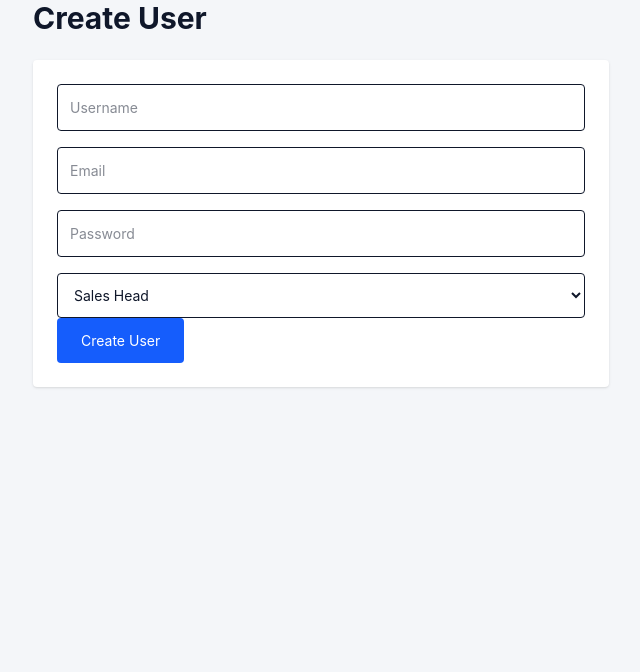
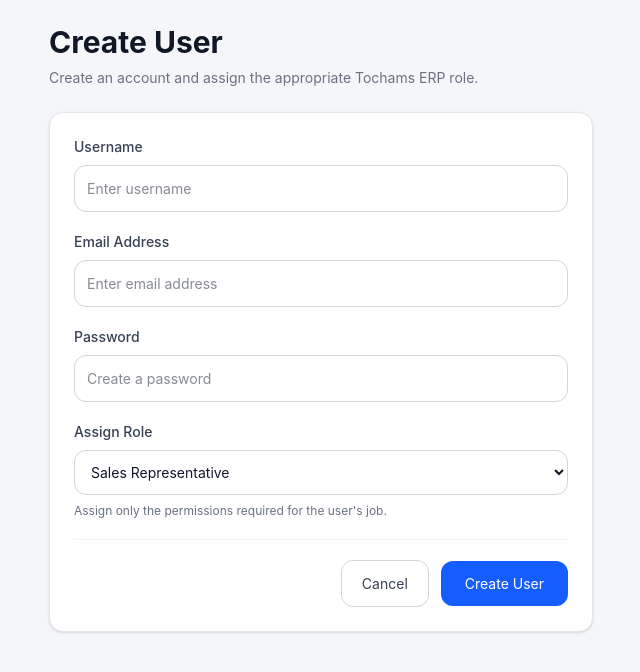
Before and after one commit to Adealx/tochams-erp-frontend, a Next.js app: page /users/create in a window 1280 px wide. Shown: the top 672 px of the page, without its empty margins (319-959 px from the left). Built offline with nearby package versions, Linux system fonts and the light colour scheme; no server answers.

Commit message:
Improve user management and role-based navigation

```diff
--- a/src/app/users/create/page.tsx
+++ b/src/app/users/create/page.tsx
@@ -1,3 +1,4 @@
+
 "use client";
 
 import { useState } from "react";
@@ -20,16 +21,20 @@ export default function CreateUserPage() {
   const handleChange = (
     e: React.ChangeEvent<HTMLInputElement | HTMLSelectElement>
   ) => {
-    setFormData({
-      ...formData,
-      [e.target.name]: e.target.value,
-    });
+    const { name, value } = e.target;
+
+    setFormData((previous) => ({
+      ...previous,
+      [name]: value,
+    }));
   };
 
   const handleSubmit = async (
-    e: React.FormEvent
+    e: React.FormEvent<HTMLFormElement>
   ) => {
     e.preventDefault();
+
+    if (loading) return;
 
     setLoading(true);
 
@@ -39,113 +44,168 @@ export default function CreateUserPage() {
         formData
       );
 
-      console.log("Success:", response.data);
-
+      console.log("User created:", response.data);
       toast.success("User created successfully");
-
       router.push("/users");
-
-    } catch (error: any) {
-
+    } catch (error: unknown) {
       console.error("Create User Error:", error);
 
-      console.log("Response:", error.response?.data);
+      const apiError = error as {
+        response?: {
+          data?: {
+            detail?: string;
+            error?: string;
+            message?: string;
+          };
+        };
+        message?: string;
+      };
 
-      alert(
-        JSON.stringify(
-          error.response?.data || error.message
-        )
-      );
+      const errorMessage =
+        apiError.response?.data?.detail ||
+        apiError.response?.data?.error ||
+        apiError.response?.data?.message ||
+        apiError.message ||
+        "Unable to create user. Please try again.";
 
+      toast.error(String(errorMessage));
     } finally {
-
       setLoading(false);
-
     }
   };
 
   return (
-    <div className="max-w-xl mx-auto">
-
-      <h1 className="text-3xl font-bold mb-6">
+    <div className="mx-auto max-w-xl px-4 py-6">
+      <div className="mb-6">
+        <h1 className="text-3xl font-bold text-gray-900">
           Create User
         </h1>
 
+        <p className="mt-2 text-sm text-gray-500">
+          Create an account and assign the appropriate Tochams ERP role.
+        </p>
+      </div>
+
       <form
         onSubmit={handleSubmit}
-        className="bg-white p-6 rounded shadow"
+        className="space-y-5 rounded-xl border border-gray-200 bg-white p-6 shadow-sm"
       >
+        <div>
+          <label
+            htmlFor="username"
+            className="mb-2 block text-sm font-medium text-gray-700"
+          >
+            Username
+          </label>
 
           <input
+            id="username"
             type="text"
             name="username"
-          placeholder="Username"
+            placeholder="Enter username"
             value={formData.username}
             onChange={handleChange}
-          className="w-full border p-3 rounded mb-4"
+            autoComplete="username"
+            className="w-full rounded-lg border border-gray-300 p-3 outline-none transition focus:border-blue-500 focus:ring-2 focus:ring-blue-100"
             required
+            disabled={loading}
           />
+        </div>
+
+        <div>
+          <label
+            htmlFor="email"
+            className="mb-2 block text-sm font-medium text-gray-700"
+          >
+            Email Address
+          </label>
 
           <input
+            id="email"
             type="email"
             name="email"
-          placeholder="Email"
+            placeholder="Enter email address"
             value={formData.email}
             onChange={handleChange}
-          className="w-full border p-3 rounded mb-4"
+            autoComplete="email"
+            className="w-full rounded-lg border border-gray-300 p-3 outline-none transition focus:border-blue-500 focus:ring-2 focus:ring-blue-100"
             required
+            disabled={loading}
           />
+        </div>
+
+        <div>
+          <label
+            htmlFor="password"
+            className="mb-2 block text-sm font-medium text-gray-700"
+          >
+            Password
+          </label>
 
           <input
+            id="password"
             type="password"
             name="password"
-          placeholder="Password"
+            placeholder="Create a password"
             value={formData.password}
             onChange={handleChange}
-          className="w-full border p-3 rounded mb-4"
+            autoComplete="new-password"
+            className="w-full rounded-lg border border-gray-300 p-3 outline-none transition focus:border-blue-500 focus:ring-2 focus:ring-blue-100"
             required
+            disabled={loading}
           />
+        </div>
+
+        <div>
+          <label
+            htmlFor="role"
+            className="mb-2 block text-sm font-medium text-gray-700"
+          >
+            Assign Role
+          </label>
 
           <select
+            id="role"
             name="role"
             value={formData.role}
             onChange={handleChange}
-          className="w-full border p-3 rounded"
+            className="w-full rounded-lg border border-gray-300 bg-white p-3 outline-none transition focus:border-blue-500 focus:ring-2 focus:ring-blue-100"
+            required
+            disabled={loading}
           >
-          <option value="admin">
-            Admin
-          </option>
+            <option value="sales">Sales Representative</option>
+            <option value="sales_head">Sales Head</option>
+            <option value="accountant">Accountant</option>
+            <option value="inventory">Inventory Officer</option>
+            <option value="warehouse">Warehouse Officer</option>
+            <option value="manager">Manager</option>
+            <option value="admin">Administrator</option>
+          </select>
 
-          <option value="manager">
-            Manager
-          </option>
+          <p className="mt-2 text-xs text-gray-500">
+            Assign only the permissions required for the user's job.
+          </p>
+        </div>
 
-          <option value="sales_head">
-            Sales Head
-          </option>
-
-          <option value="accountant">
-            Accountant
-          </option>
-
-          <option value="sales">
-            Sales Head
-          </option>
-
-        </select>
+        <div className="flex items-center justify-end gap-3 border-t border-gray-100 pt-5">
+          <button
+            type="button"
+            onClick={() => router.push("/users")}
+            disabled={loading}
+            className="rounded-lg border border-gray-300 px-5 py-3 text-sm font-medium text-gray-700 transition hover:bg-gray-50 disabled:cursor-not-allowed disabled:opacity-50"
+          >
+            Cancel
+          </button>
 
           <button
             type="submit"
             disabled={loading}
-          className="bg-blue-600 text-white px-6 py-3 rounded hover:bg-blue-700"
+            className="rounded-lg bg-blue-600 px-6 py-3 text-sm font-semibold text-white transition hover:bg-blue-700 disabled:cursor-not-allowed disabled:opacity-50"
           >
-          {loading
-            ? "Creating..."
-            : "Create User"}
+            {loading ? "Creating User..." : "Create User"}
           </button>
-
+        </div>
       </form>
-
     </div>
   );
 }
--- a/src/app/users/page.tsx
+++ b/src/app/users/page.tsx
@@ -796,10 +796,17 @@ export default function UsersPage() {
                             text-slate-600
                           ">
 
-                            {user.role ===
-                            "sales_head"
-                              ? "Sales Head"
-                              : user.role}
+                            {({
+                              admin: "Administrator",
+                              manager: "Manager",
+                              sales_head: "Sales Head",
+                              sales: "Sales Representative",
+                              accountant: "Accountant",
+                              inventory: "Inventory Officer",
+                              warehouse: "Warehouse Officer",
+                              pending: "Pending",
+                            } as Record<string, string>)[user.role] ??
+                              user.role}
 
                           </span>
 
@@ -921,7 +928,7 @@ export default function UsersPage() {
                             </option>
 
                             <option value="sales">
-                              Sales
+                              Sales Representative
                             </option>
 
                             <option value="sales_head">
@@ -932,12 +939,20 @@ export default function UsersPage() {
                               Accountant
                             </option>
 
+                            <option value="inventory">
+                              Inventory Officer
+                            </option>
+
+                            <option value="warehouse">
+                              Warehouse Officer
+                            </option>
+
                             <option value="manager">
                               Manager
                             </option>
 
                             <option value="admin">
-                              Admin
+                              Administrator
                             </option>
 
                           </select>
--- a/src/lib/permissions.ts
+++ b/src/lib/permissions.ts
@@ -1,4 +1,5 @@
-export const permissions = {
+
+export const permissions: Record<string, string[]> = {
   admin: ["*"],
 
   manager: [
@@ -10,7 +11,14 @@ export const permissions = {
     "orders",
     "invoices",
     "payments",
+    "accounting",
+    "expenses",
+    "transaction-tracker",
+    "reports",
     "users",
+    "attendance",
+    "settings",
+    "warehouse",
   ],
 
   sales_head: [
@@ -18,20 +26,43 @@ export const permissions = {
     "customers",
     "orders",
     "invoices",
+    "attendance",
   ],
 
   sales: [
     "dashboard",
     "customers",
     "orders",
+    "attendance",
   ],
 
   accountant: [
     "dashboard",
+    "customers",
     "vendors",
     "procurement",
     "invoices",
     "payments",
+    "accounting",
+    "expenses",
+    "transaction-tracker",
+    "reports",
+    "attendance",
+  ],
+
+  inventory: [
+    "dashboard",
+    "inventory",
+    "procurement",
+    "vendors",
+    "attendance",
+  ],
+
+  warehouse: [
+    "dashboard",
+    "warehouse",
+    "orders",
+    "attendance",
   ],
 
   procurement: [
@@ -39,17 +70,19 @@ export const permissions = {
     "vendors",
     "inventory",
     "procurement",
+    "attendance",
   ],
+
+  pending: [],
 };
 
 export const hasPermission = (
-  role: string,
+  role: string | null | undefined,
   permission: string
-) => {
-  const rolePermissions =
-    permissions[
-      role as keyof typeof permissions
-    ] || [];
+): boolean => {
+  if (!role) return false;
+
+  const rolePermissions = permissions[role] ?? [];
 
   return (
     rolePermissions.includes("*") ||
```
Also changed, not shown: src/components/layout/Sidebar.tsx (+96 -130 lines). Lines whose indentation alone changed are shown as unchanged.
